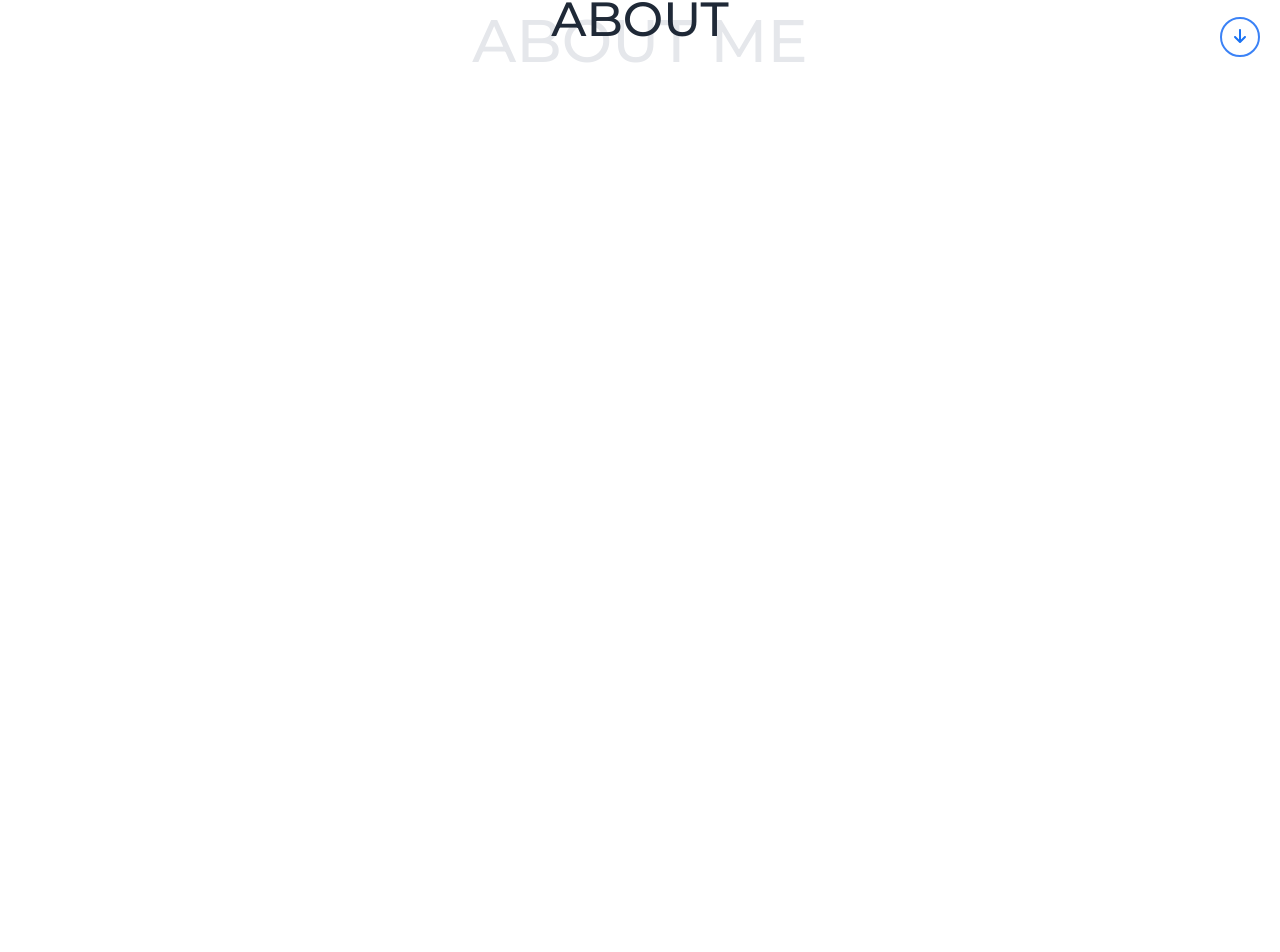
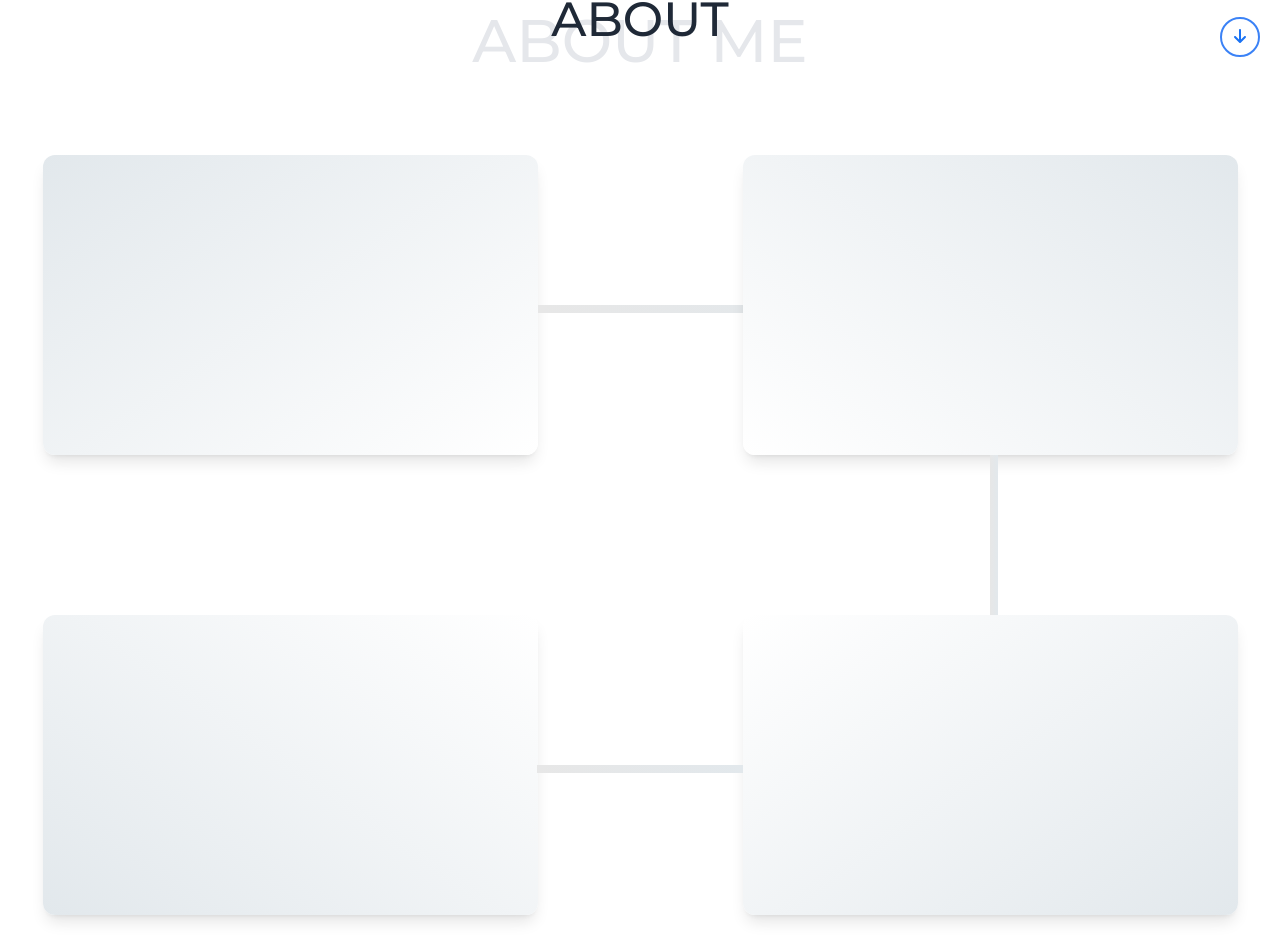
Before and after one commit to laananihamza/Portfilio, a React (Vite) app: page / in a window 1280 px wide. Shown: the part 823-1775 px from the top of the page. Before the commit the page ends 1562 px from the top, so only its background shows below. Built offline with nearby package versions, Linux system fonts and the light colour scheme.

Commit message:
start costumize about section

```diff
--- a/src/app.css
+++ b/src/app.css
@@ -4,6 +4,14 @@
 
 @import url('https://fonts.googleapis.com/css2?family=Montserrat:ital,wght@0,100;0,200;0,300;0,400;0,500;0,600;0,700;0,800;0,900;1,100;1,200;1,300;1,400;1,500;1,600;1,700;1,800;1,900&display=swap');
 /* font-family: 'Montserrat', sans-serif; */
+
+
+:root {
+    --blueHover: #1b73f4;
+    --violetHover: #e80dfd;
+    --gr-left-gray: #e2e8ec;
+    --gr-right-gray: #ffffff;
+}
 
 * {
     font-family: 'Montserrat', sans-serif;
@@ -15,6 +23,7 @@ html {
 
 body {
     position: relative;
+    overflow-x: hidden;
 }
 
 .scroll-to-top {
@@ -51,7 +60,97 @@ div#about {
 }
 
 .empty-box {
-    background-image: linear-gradient(145deg, #e2e8ec, #ffffff);
+    background-image: linear-gradient(145deg, var(--gr-left-gray), var(--gr-right-gray));
+}
+
+.empty-box.about-me::before {
+    content: '';
+    position: absolute;
+    top: 0;
+    left: 0;
+    opacity: 0;
+    z-index: -1;
+    width: 100%;
+    height: 100%;
+    transition: .3s;
+    border-radius: 12px;
+    background-image: linear-gradient(145deg, var(--blueHover), var(--violetHover));
+}
+
+.empty-box.about-me.a1:hover::after {
+    background-image: linear-gradient(10deg, var(--violetHover), var(--blueHover));
+}
+
+.empty-box.about-me:hover::before {
+    opacity: 1;
+}
+
+.empty-box.about-me.a2 {
+    background-image: linear-gradient(-145deg, var(--gr-left-gray), var(--gr-right-gray));
+}
+
+.empty-box.about-me.a3 {
+    background-image: linear-gradient(145deg, var(--gr-right-gray), var(--gr-left-gray));
+}
+
+.empty-box.about-me.a4 {
+    background-image: linear-gradient(-145deg, var(--gr-right-gray), var(--gr-left-gray));
+}
+
+
+
+/* .empty-box.about-me.a1::after,
+.empty-box.about-me.a4::after {
+    content: '';
+    position: absolute;
+    left: 100%;
+    top: 50%;
+    transform: translateY(-50%);
+    height: 10px;
+    width: 60%;
+    transition: .3s;
+    background-image: linear-gradient(90deg, #e7e7e7, var(--gr-left-gray));
+}
+
+.empty-box.about-me.a2::after {
+    content: '';
+    position: absolute;
+    left: 50%;
+    top: 100%;
+    transform: translateX(-50%);
+    height: 80%;
+    width: 10px;
+    background-image: linear-gradient(90deg, #e7e7e7, var(--gr-left-gray));
+} */
+
+/* .empty-box.about-me.a3::before {
+    content: '';
+    position: absolute;
+    left: -50%;
+    top: 50%;
+    transform: translateY(-50%);
+    height: 10px;
+    width: 60%;
+    background-image: linear-gradient(90deg, var(--gr-left-gray), #e7e7e7);
+} */
+
+.empty-box.about-me.a1 span,
+.empty-box.about-me.a2 span {
+    background-image: linear-gradient(90deg, #e7e7e7, var(--gr-left-gray));
+}
+
+.empty-box.about-me.a3 span {
+    background-image: linear-gradient(-90deg, #e7e7e7, var(--gr-left-gray));
+}
+
+@media (max-width : 768px) {
+    .empty-box.about-me.a1::after {
+        left: 50%;
+        top: 100%;
+        transform: translateX(-50%);
+        height: 80%;
+        width: 10px;
+    }
 }
 
 @keyframes roll-in-blurred-bottom {
--- a/src/components/Header.jsx
+++ b/src/components/Header.jsx
@@ -13,7 +13,6 @@ function Header({ activeSection }) {
     }else {
       setPosition(false)
     }
-    console.log('1');
   }
   const onScroll = () => {
     requestAnimationFrame(headerScroll)
--- a/src/components/aboutSection.jsx
+++ b/src/components/aboutSection.jsx
@@ -6,6 +6,18 @@ function AboutSection() {
                 <p className="text-2xl md:text-3xl lg:text-5xl font-medium uppercase text-gray-800">About</p>
                 <p className="text-4xl w-full md:text-6xl -z-10 font-medium uppercase absolute top-4 left-1/2 -translate-x-1/2 text-gray-200">About Me</p>
             </div>
+            <div className="content mt-28 grid grid-cols-1 justify-items-center gap-y-32 md:grid-cols-2 md:gap-28 lg:gap-32 xl:gap-40 2xl:gap-52">
+                <div className="empty-box about-me duration-200 a1 relative z-[3] w-11/12  shadow-lg rounded-xl min-h-[300px]">
+                    <span className="absolute inline-block w-8/12 h-2 top-1/2 left-full z-0"></span>
+                </div>
+                <div className="empty-box about-me duration-200 a2 relative z-[3] w-11/12  shadow-lg rounded-xl min-h-[300px]">
+                    <span className="absolute inline-block w-2 h-4/6 left-1/2 top-full z-0"></span>
+                </div>
+                <div className="empty-box about-me duration-200 a4 relative z-[3] w-11/12  shadow-lg rounded-xl min-h-[300px]"></div>
+                <div className="empty-box about-me duration-200 a3 relative z-[3] w-11/12  shadow-lg rounded-xl min-h-[300px]">
+                    <span className="absolute inline-block w-5/12 h-2 top-1/2 left-0 rotate-180 -translate-x-full z-0"></span>
+                </div>
+            </div>
         </div>
     )
 }
--- a/src/components/homeSection.jsx
+++ b/src/components/homeSection.jsx
@@ -24,7 +24,7 @@ function HomeSection() {
                     }}
                 /></div>
 
-                <p className="name-text text-gray-600 my-3">
+                <div className="name-text text-gray-600 my-3 min-h-[130px]">
                 <Typewriter
 
                     onInit={(typewriter) => {
@@ -39,7 +39,7 @@ function HomeSection() {
                         }
                     }
                 />
-                </p>
+                </div>
                 <div className="cv-link my-10">
                     <a href="/files/CV_LAANANI_HAMZA_EN.pdf" download={true} className="bg-blueHover px-7 lg:px-14 py-3 rounded-md text-white duration-200 border-2 border-blueHover hover:text-blueHover hover:bg-white">My CV</a>
                     <a href="#portfolio" className="border-2 border-blueHover px-2 lg:px-8 py-3 rounded-md mx-3 duration-200 text-blueHover hover:bg-blueHover hover:text-white">See My Works</a>
```
